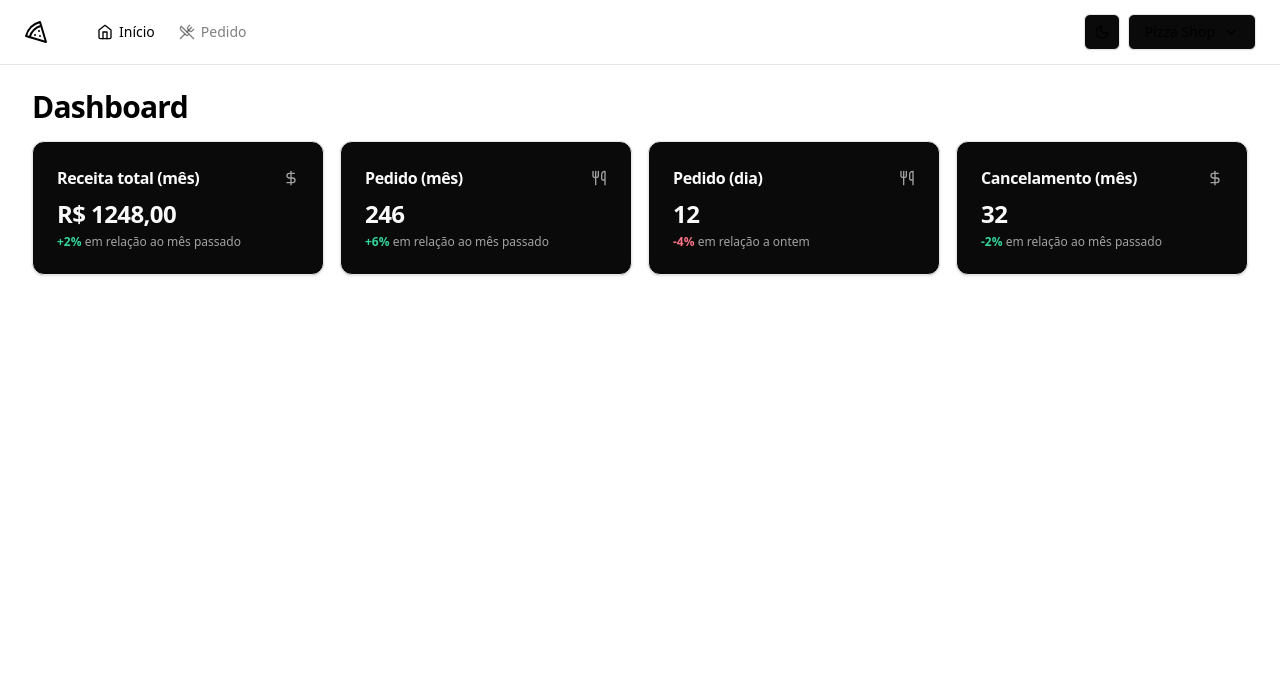
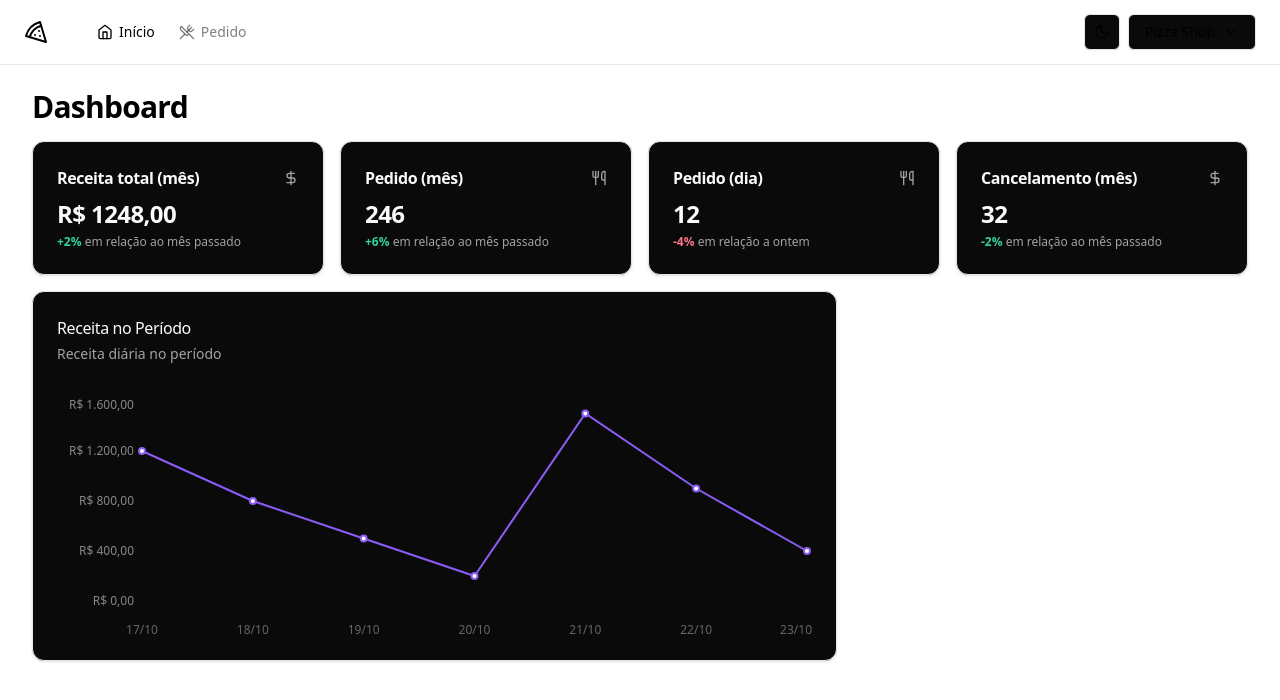
Before and after one commit to HenriqueMart/Pizza_Shop, a React (Vite) app: page / in a window 1280 px wide. Shown: the top 700 px of the page. Built offline with nearby package versions, Linux system fonts and the light colour scheme.

Commit message:
feature: adding payment analysis chart

```diff
--- a/package.json
+++ b/package.json
@@ -29,6 +29,7 @@
     "react-helmet-async": "^2.0.5",
     "react-hook-form": "^7.69.0",
     "react-router-dom": "^7.9.5",
+    "recharts": "^3.7.0",
     "sonner": "^2.0.7",
     "sort-by": "^1.2.0",
     "tailwind-merge": "^2.0.0",
--- a/src/components/page/app/dashboard/dashboard.tsx
+++ b/src/components/page/app/dashboard/dashboard.tsx
@@ -3,6 +3,7 @@
 import { MonthOrdersAmountCard } from "./month-orders-amount-card";
 import { DayOrdersAmountCard } from "./day-orders-amount-card";
 import { MonthCanceledOrdersAmountCard } from "./month-canceled-orders-amount-card";
+import { RevenueChart } from "./revenue-chart";
 
 
 export default function Dashboard(){
@@ -18,6 +19,9 @@
                     <DayOrdersAmountCard/>
                     <MonthCanceledOrdersAmountCard/>
                 </div>
+                <div className="grid grid-cols-9 gap-4">
+                    <RevenueChart/>
+                </div>
             </div>
         </>
     );
--- /dev/null
+++ b/src/components/page/app/dashboard/revenue-chart.tsx
@@ -0,0 +1,68 @@
+import { Card, CardContent, CardDescription, CardHeader, CardTitle } from "@/components/ui/card";
+import {ResponsiveContainer, LineChart, XAxis, YAxis, CartesianGrid, Line, Tooltip} from 'recharts'
+import colors from 'tailwindcss/colors'
+
+const data = [
+    {
+        date: '17/10',
+        revenue: 1200
+    },
+    {
+        date: '18/10',
+        revenue: 800
+    },
+    {
+        date: '19/10',
+        revenue: 500
+    },
+    {
+        date: '20/10',
+        revenue: 200
+    },
+    {
+        date: '21/10',
+        revenue: 1500
+    },
+    {
+        date: '22/10',
+        revenue: 900
+    },{
+        date: '23/10',
+        revenue: 400
+    }
+
+]
+
+export function RevenueChart(){
+    return(
+        <Card className="col-span-6">
+            <CardHeader className="flex-row items-center justify-between pb-8">
+                <div className="space-y-1">
+                    <CardTitle className="text-base font-medium">
+                        Receita no Período
+                    </CardTitle>
+                    <CardDescription>
+                        Receita diária no período
+                    </CardDescription>
+                </div>
+            </CardHeader>
+            <CardContent>
+                <ResponsiveContainer width="100%" height={240}>
+                    <LineChart data={data} style={{fontSize: 12}}>
+                        <XAxis dataKey="date" tickLine={false} axisLine={false} dy={16}/>
+
+                        <YAxis stroke="#888" width={80} axisLine={false} tickLine={false} tickFormatter={(value: number) => {
+                            return value.toLocaleString('pt-BR', {
+                                style: 'currency',
+                                currency: 'BRL',
+                            })
+                        }
+                        }/>
+
+                        <Line type="linear" strokeWidth={2} dataKey="revenue" stroke={colors.violet['500']}/>
+                    </LineChart>
+                </ResponsiveContainer>
+            </CardContent>
+        </Card>
+    )
+}
```
Also changed, not shown: 1 other file (tests, documents, lock files or other folders).
